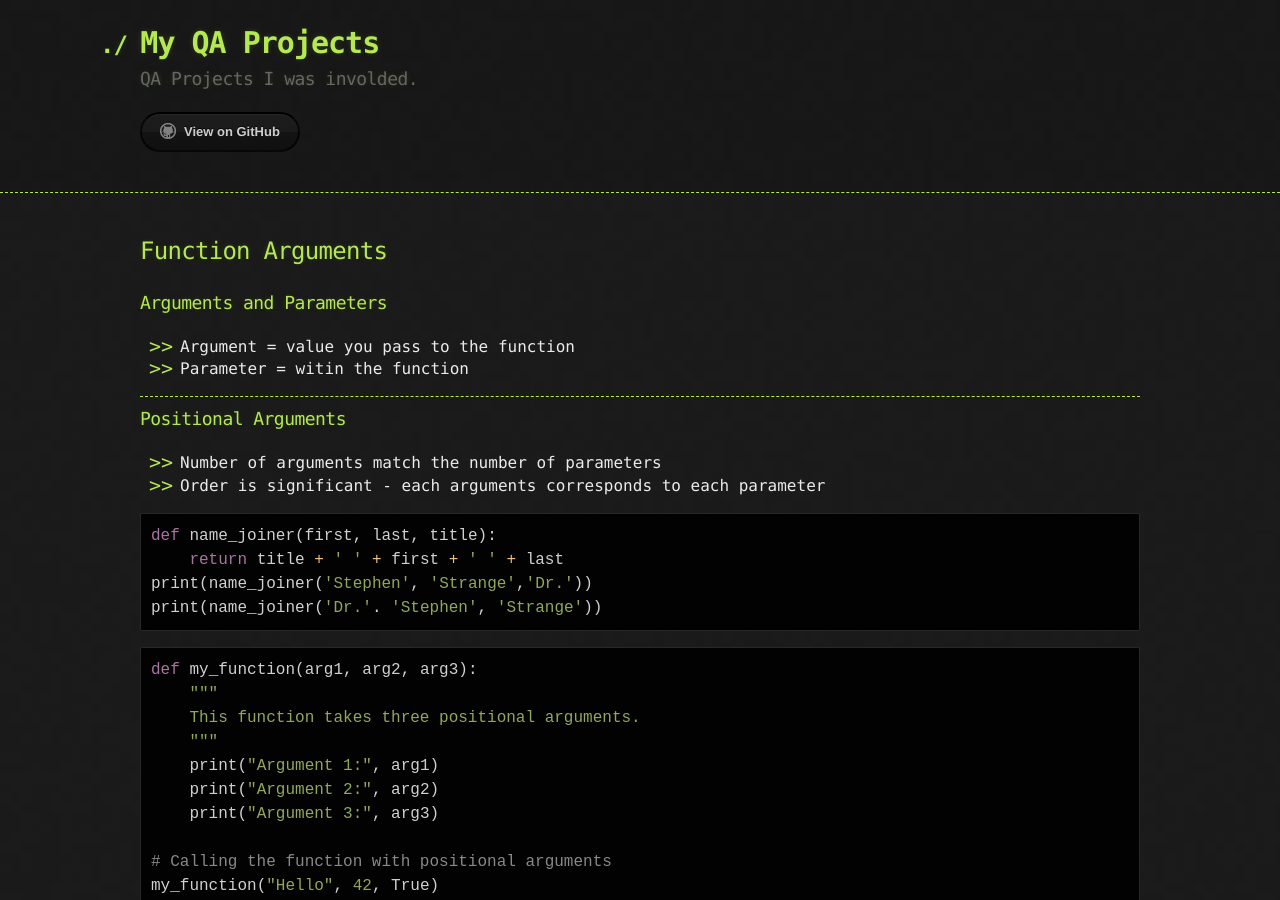
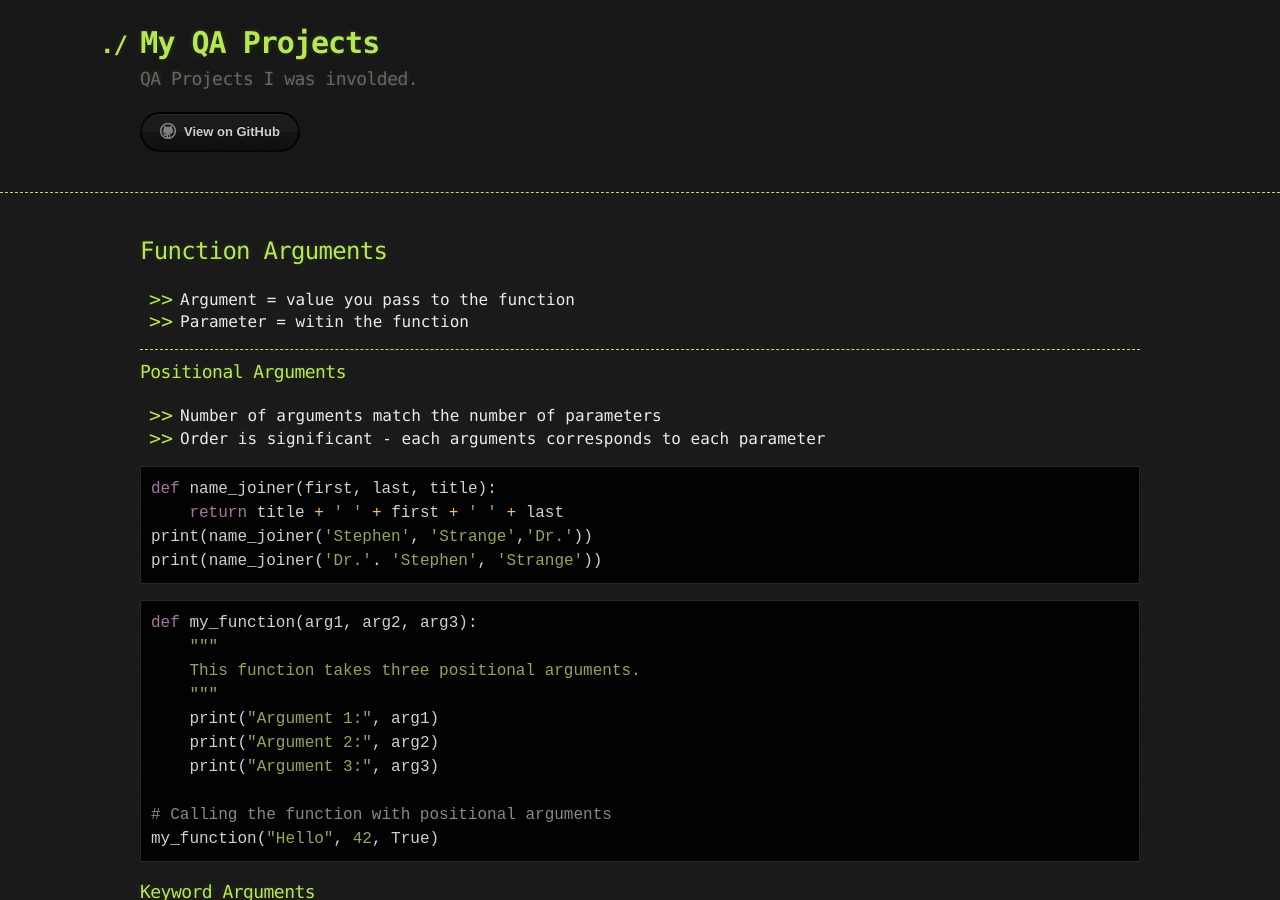
Before and after one commit to sciustechnologia/sciustechnologia.github.io, a Jekyll site: the page built from python/06_functions/0602_Arguments.md, in a window 1280 px wide and 900 px high. Built offline with Jekyll 4.4.1, drawn with Linux system fonts in a browser that asks for light colours.

Commit message:
Update 0602_Arguments.md

```diff
--- a/python/06_functions/0602_Arguments.md
+++ b/python/06_functions/0602_Arguments.md
@@ -4,8 +4,6 @@ layout: default
 ---
 
 ## Function Arguments
-
-### Arguments and Parameters
 
 - Argument = value you pass to the function
 - Parameter = witin the function
```
